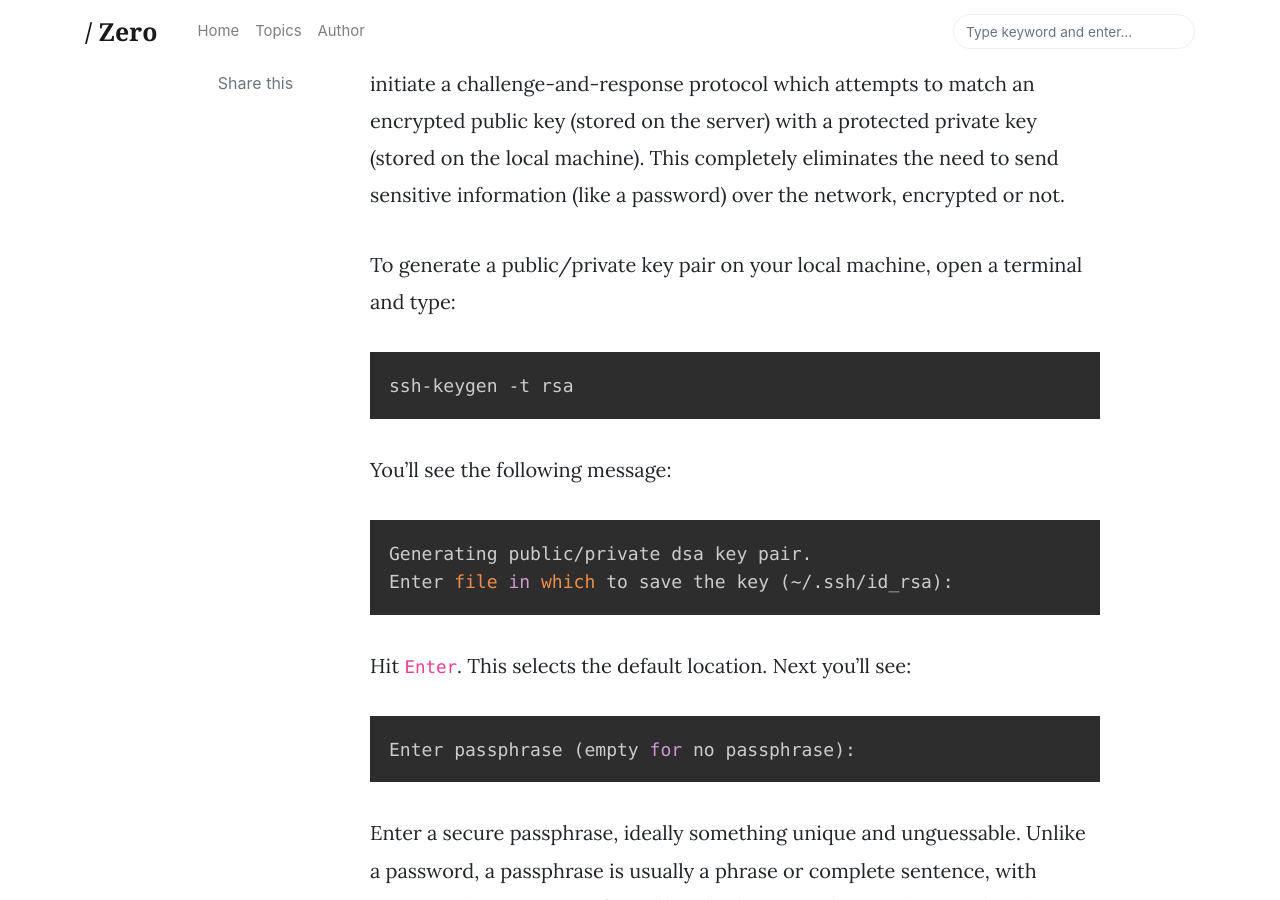
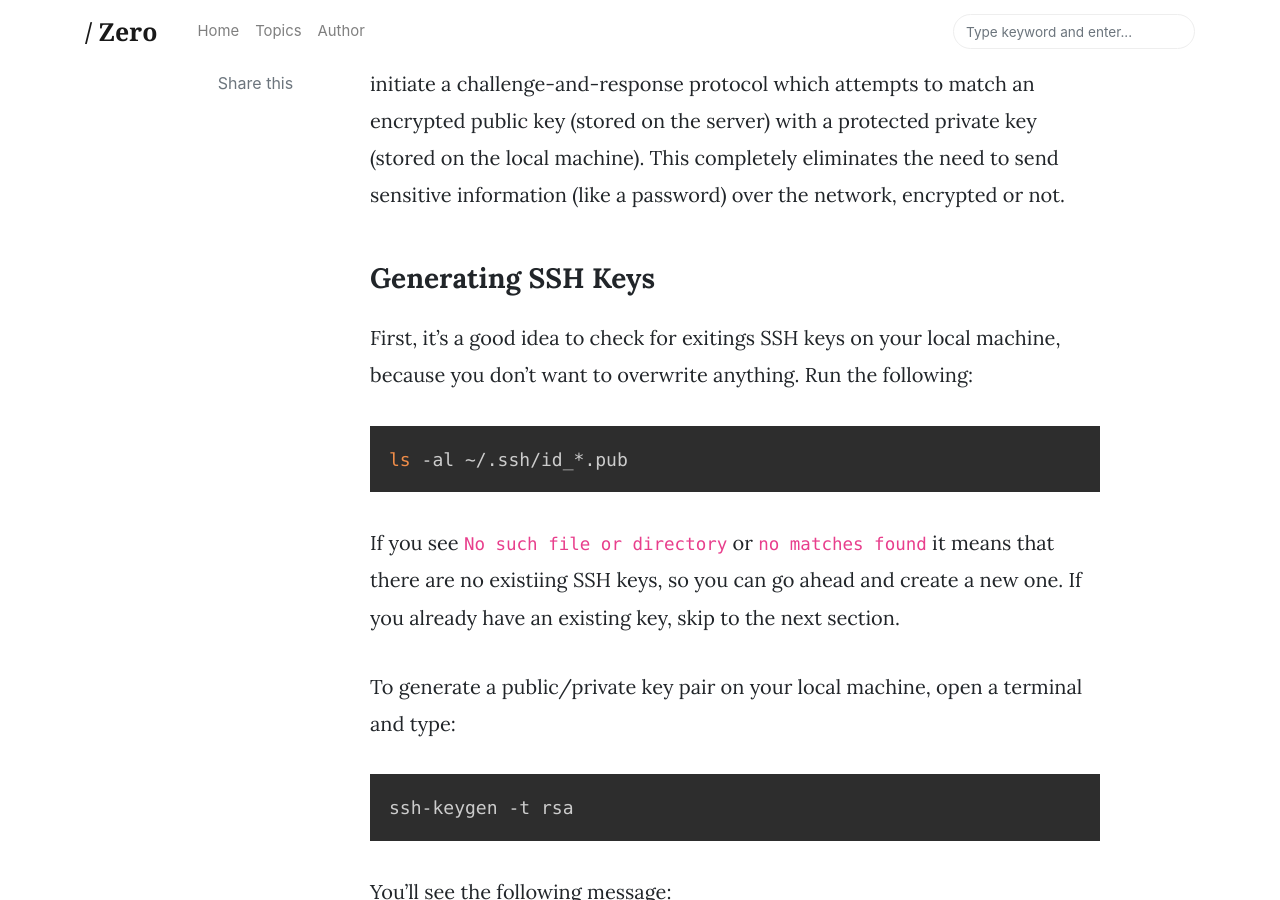
Before and after one commit to bws428/bws428.github.io, a Jekyll site: the page built from _posts/2008-05-29-beginning-ssh.md, in a window 1280 px wide and 900 px high, scrolled down 8902 px. Built offline with Jekyll 4.4.1, drawn with Linux system fonts in a browser that asks for light colours; nearby versions of some CDN libraries; comment, search, counter and statistics services are not loaded; some of the changed text lies outside the part shown.

Commit message:
Update post

````diff
--- a/_posts/2008-05-29-beginning-ssh.md
+++ b/_posts/2008-05-29-beginning-ssh.md
@@ -209,6 +209,16 @@ To learn more visit the [OpenSSH docs](http://www.openbsd.org/cgi-bin/man.cgi?qu
 
 To increase the security of your SSH session, or to set up passwordless authentication, you can enable SSH’s built-in [public-key cryptography](http://en.wikipedia.org/wiki/Public-key_cryptography). Then, instead of entering the `remoteuser`'s password on each login attempt, SSH will initiate a challenge-and-response protocol which attempts to match an encrypted public key (stored on the server) with a protected private key (stored on the local machine). This completely eliminates the need to send sensitive information (like a password) over the network, encrypted or not.
 
+### Generating SSH Keys
+
+First, it's a good idea to check for exitings SSH keys on your local machine, because you don't want to overwrite anything. Run the following:
+
+```bash
+ls -al ~/.ssh/id_*.pub
+```
+
+If you see `No such file or directory` or `no matches found` it means that there are no existiing SSH keys, so you can go ahead and create a new one. If you already have an existing key, skip to the next section.
+
 To generate a public/private key pair on your local machine, open a terminal and type:
 
 ```bash
@@ -246,6 +256,8 @@ Your public key has been saved in ~/.ssh/id_rsa.pub.
 The key fingerprint is:
 42:ac:8a:81:31:81:e5:7b:d2:01:42:2d:64:32:0f:dd localuser@localhost
 ```
+
+### Copying your SSH Keys
 
 Now copy your public key, which is stored in the local file `~/.ssh/id_rsa.pub` to the remote machine, by running the following command from a _local terminal session:_
 
````
